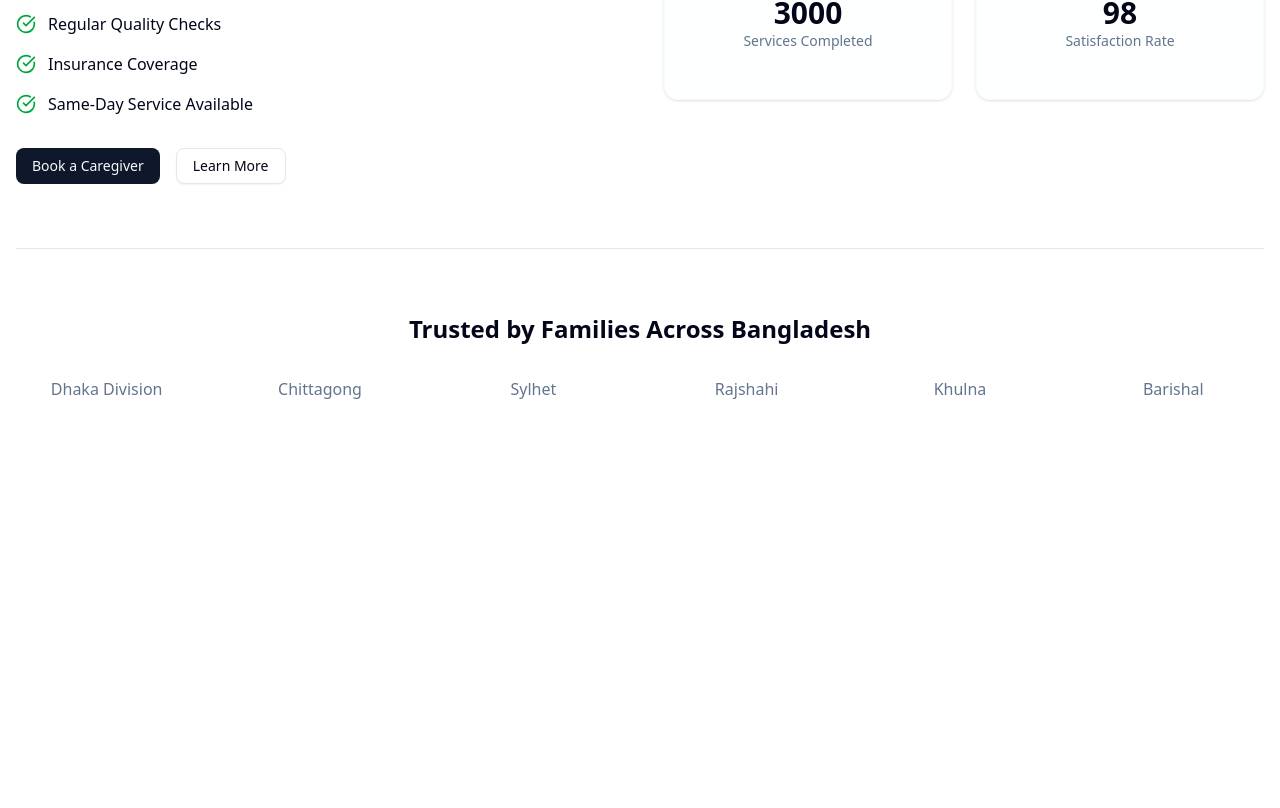
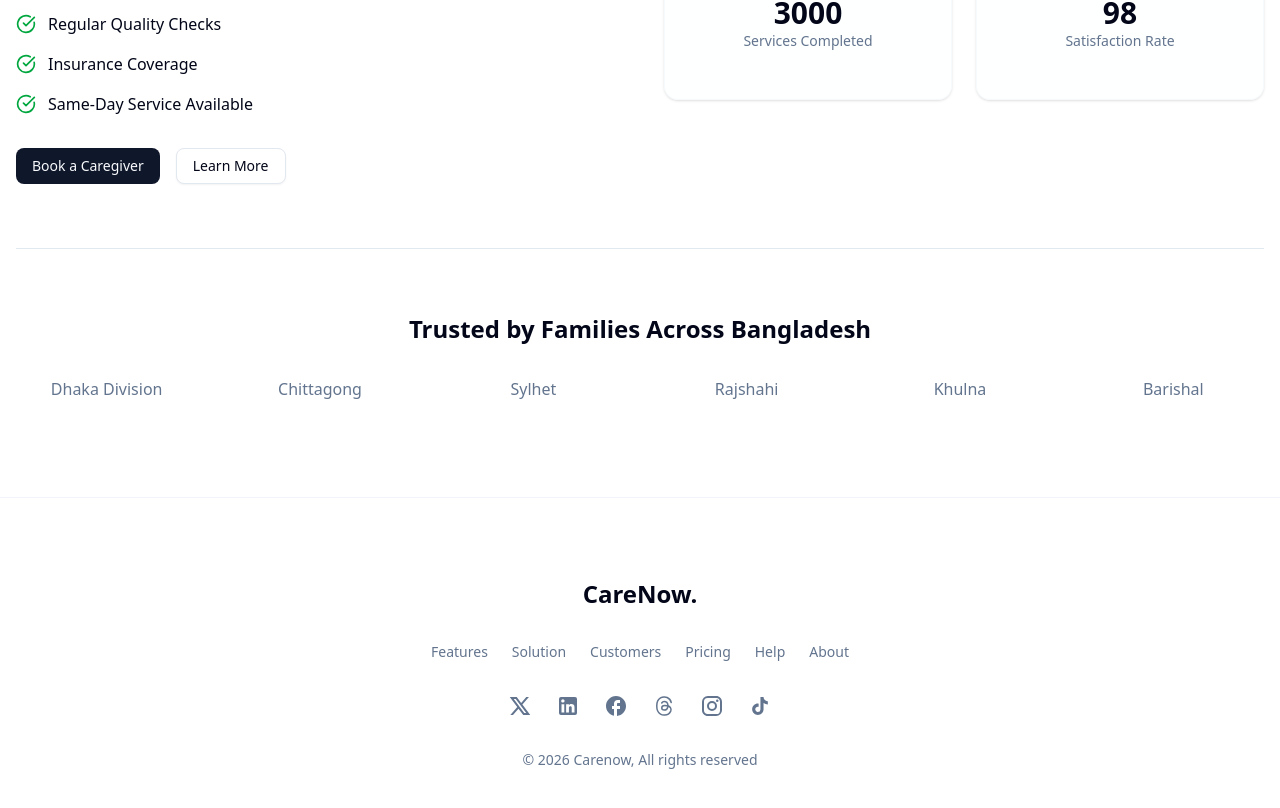
Before and after one commit to naims6/CareNow, a Next.js app: page / in a window 1280 px wide. Shown: the part 1425-2233 px from the top of the page. Before the commit the page ends 1922 px from the top, so only its background shows below. Built offline with nearby package versions, Linux system fonts and the light colour scheme.

Commit message:
Footer ui added.

```diff
--- a/src/app/layout.tsx
+++ b/src/app/layout.tsx
@@ -1,8 +1,9 @@
 import type { Metadata } from "next";
 import { Geist, Geist_Mono } from "next/font/google";
 import "./globals.css";
-import { Navbar } from "../components/Navbar";
+import { Navbar } from "../components/Shared/Navbar";
 import { ThemeProvider } from "../components/ThemeProvider";
+import FooterSection from "../components/Shared/Footer";
 
 const geistSans = Geist({
   variable: "--font-geist-sans",
@@ -38,6 +39,7 @@
           >
             <Navbar />
             {children}
+            <FooterSection/>
           </ThemeProvider>
         </div>
       </body>
--- /dev/null
+++ b/src/components/Shared/Footer.tsx
@@ -0,0 +1,165 @@
+import { Logo } from '@/src/components/logo'
+import Link from 'next/link'
+
+const links = [
+    {
+        title: 'Features',
+        href: '#',
+    },
+    {
+        title: 'Solution',
+        href: '#',
+    },
+    {
+        title: 'Customers',
+        href: '#',
+    },
+    {
+        title: 'Pricing',
+        href: '#',
+    },
+    {
+        title: 'Help',
+        href: '#',
+    },
+    {
+        title: 'About',
+        href: '#',
+    },
+]
+
+export default function FooterSection() {
+    return (
+        <footer className="py-16 md:py-20 border-t border-accent">
+            <div className="mx-auto max-w-5xl px-6">
+                <Link
+                    href="/"
+                    aria-label="go home"
+                    className="mx-auto block size-fit">
+                    <Logo />
+                </Link>
+
+                <div className="my-8 flex flex-wrap justify-center gap-6 text-sm">
+                    {links.map((link, index) => (
+                        <Link
+                            key={index}
+                            href={link.href}
+                            className="text-muted-foreground hover:text-primary block duration-150">
+                            <span>{link.title}</span>
+                        </Link>
+                    ))}
+                </div>
+                <div className="my-8 flex flex-wrap justify-center gap-6 text-sm">
+                    <Link
+                        href="#"
+                        target="_blank"
+                        rel="noopener noreferrer"
+                        aria-label="X/Twitter"
+                        className="text-muted-foreground hover:text-primary block">
+                        <svg
+                            className="size-6"
+                            xmlns="http://www.w3.org/2000/svg"
+                            width="1em"
+                            height="1em"
+                            viewBox="0 0 24 24">
+                            <path
+                                fill="currentColor"
+                                d="M10.488 14.651L15.25 21h7l-7.858-10.478L20.93 3h-2.65l-5.117 5.886L8.75 3h-7l7.51 10.015L2.32 21h2.65zM16.25 19L5.75 5h2l10.5 14z"></path>
+                        </svg>
+                    </Link>
+                    <Link
+                        href="#"
+                        target="_blank"
+                        rel="noopener noreferrer"
+                        aria-label="LinkedIn"
+                        className="text-muted-foreground hover:text-primary block">
+                        <svg
+                            className="size-6"
+                            xmlns="http://www.w3.org/2000/svg"
+                            width="1em"
+                            height="1em"
+                            viewBox="0 0 24 24">
+                            <path
+                                fill="currentColor"
+                                d="M19 3a2 2 0 0 1 2 2v14a2 2 0 0 1-2 2H5a2 2 0 0 1-2-2V5a2 2 0 0 1 2-2zm-.5 15.5v-5.3a3.26 3.26 0 0 0-3.26-3.26c-.85 0-1.84.52-2.32 1.3v-1.11h-2.79v8.37h2.79v-4.93c0-.77.62-1.4 1.39-1.4a1.4 1.4 0 0 1 1.4 1.4v4.93zM6.88 8.56a1.68 1.68 0 0 0 1.68-1.68c0-.93-.75-1.69-1.68-1.69a1.69 1.69 0 0 0-1.69 1.69c0 .93.76 1.68 1.69 1.68m1.39 9.94v-8.37H5.5v8.37z"></path>
+                        </svg>
+                    </Link>
+                    <Link
+                        href="#"
+                        target="_blank"
+                        rel="noopener noreferrer"
+                        aria-label="Facebook"
+                        className="text-muted-foreground hover:text-primary block">
+                        <svg
+                            className="size-6"
+                            xmlns="http://www.w3.org/2000/svg"
+                            width="1em"
+                            height="1em"
+                            viewBox="0 0 24 24">
+                            <path
+                                fill="currentColor"
+                                d="M22 12c0-5.52-4.48-10-10-10S2 6.48 2 12c0 4.84 3.44 8.87 8 9.8V15H8v-3h2V9.5C10 7.57 11.57 6 13.5 6H16v3h-2c-.55 0-1 .45-1 1v2h3v3h-3v6.95c5.05-.5 9-4.76 9-9.95"></path>
+                        </svg>
+                    </Link>
+                    <Link
+                        href="#"
+                        target="_blank"
+                        rel="noopener noreferrer"
+                        aria-label="Threads"
+                        className="text-muted-foreground hover:text-primary block">
+                        <svg
+                            className="size-6"
+                            xmlns="http://www.w3.org/2000/svg"
+                            width="1em"
+                            height="1em"
+                            viewBox="0 0 24 24">
+                            <path
+                                fill="none"
+                                stroke="currentColor"
+                                strokeLinecap="round"
+                                strokeLinejoin="round"
+                                strokeWidth="1.5"
+                                d="M19.25 8.505c-1.577-5.867-7-5.5-7-5.5s-7.5-.5-7.5 8.995s7.5 8.996 7.5 8.996s4.458.296 6.5-3.918c.667-1.858.5-5.573-6-5.573c0 0-3 0-3 2.5c0 .976 1 2 2.5 2s3.171-1.027 3.5-3c1-6-4.5-6.5-6-4"
+                                color="currentColor"></path>
+                        </svg>
+                    </Link>
+                    <Link
+                        href="#"
+                        target="_blank"
+                        rel="noopener noreferrer"
+                        aria-label="Instagram"
+                        className="text-muted-foreground hover:text-primary block">
+                        <svg
+                            className="size-6"
+                            xmlns="http://www.w3.org/2000/svg"
+                            width="1em"
+                            height="1em"
+                            viewBox="0 0 24 24">
+                            <path
+                                fill="currentColor"
+                                d="M7.8 2h8.4C19.4 2 22 4.6 22 7.8v8.4a5.8 5.8 0 0 1-5.8 5.8H7.8C4.6 22 2 19.4 2 16.2V7.8A5.8 5.8 0 0 1 7.8 2m-.2 2A3.6 3.6 0 0 0 4 7.6v8.8C4 18.39 5.61 20 7.6 20h8.8a3.6 3.6 0 0 0 3.6-3.6V7.6C20 5.61 18.39 4 16.4 4zm9.65 1.5a1.25 1.25 0 0 1 1.25 1.25A1.25 1.25 0 0 1 17.25 8A1.25 1.25 0 0 1 16 6.75a1.25 1.25 0 0 1 1.25-1.25M12 7a5 5 0 0 1 5 5a5 5 0 0 1-5 5a5 5 0 0 1-5-5a5 5 0 0 1 5-5m0 2a3 3 0 0 0-3 3a3 3 0 0 0 3 3a3 3 0 0 0 3-3a3 3 0 0 0-3-3"></path>
+                        </svg>
+                    </Link>
+                    <Link
+                        href="#"
+                        target="_blank"
+                        rel="noopener noreferrer"
+                        aria-label="TikTok"
+                        className="text-muted-foreground hover:text-primary block">
+                        <svg
+                            className="size-6"
+                            xmlns="http://www.w3.org/2000/svg"
+                            width="1em"
+                            height="1em"
+                            viewBox="0 0 24 24">
+                            <path
+                                fill="currentColor"
+                                d="M16.6 5.82s.51.5 0 0A4.28 4.28 0 0 1 15.54 3h-3.09v12.4a2.59 2.59 0 0 1-2.59 2.5c-1.42 0-2.6-1.16-2.6-2.6c0-1.72 1.66-3.01 3.37-2.48V9.66c-3.45-.46-6.47 2.22-6.47 5.64c0 3.33 2.76 5.7 5.69 5.7c3.14 0 5.69-2.55 5.69-5.7V9.01a7.35 7.35 0 0 0 4.3 1.38V7.3s-1.88.09-3.24-1.48"></path>
+                        </svg>
+                    </Link>
+                </div>
+                <span className="text-muted-foreground block text-center text-sm"> © {new Date().getFullYear()} Carenow, All rights reserved</span>
+            </div>
+        </footer>
+    )
+}
--- a/src/components/Navbar.tsx
+++ b/src/components/Shared/Navbar.tsx
@@ -6,7 +6,7 @@
 import { Button } from "@/src/components/ui/button";
 import React, { useState } from "react";
 import { usePathname } from "next/navigation";
-import { ThemeToggle } from "./ThemeToggle";
+import { ThemeToggle } from "../ThemeToggle";
 
 const menuItems = [
   { name: "Home", href: "/" },
```
